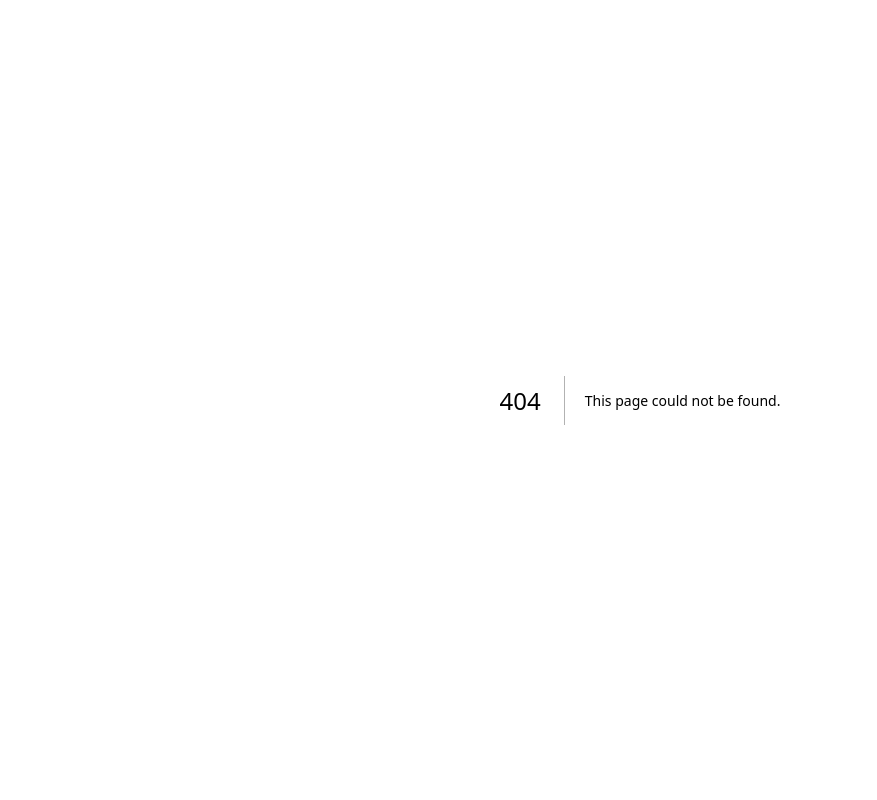
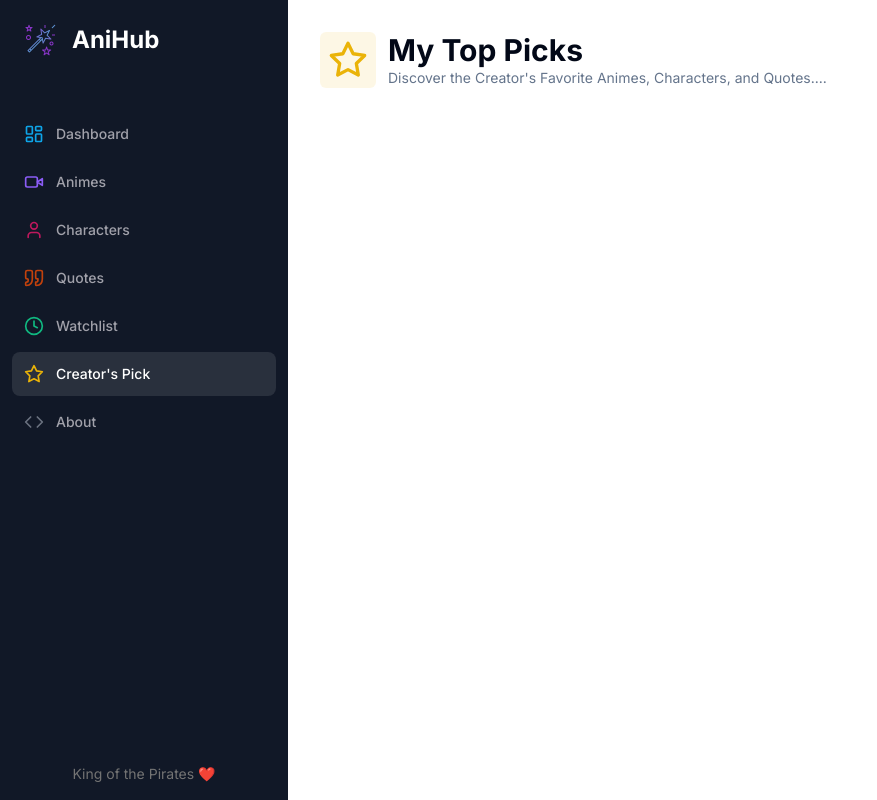
Before and after one commit to NikChhillar/AiShinobi, a Next.js app: page /creator in a window 1280 px wide. Before the commit this address had no page. Shown: the whole page, without its empty margins (0-877 px from the left). Built offline with nearby package versions, Linux system fonts and the light colour scheme.

Commit message:
added new section 🤍

```diff
--- a/app/(dashboard)/(routes)/about/page.tsx
+++ b/app/(dashboard)/(routes)/about/page.tsx
@@ -7,7 +7,7 @@ const page = () => {
     <div>
       <Heading
         title="About this Project"
-        description="Created by Nikhil..."
+        description="created by Nikhil..."
         icon={Code}
         iconColor="text-violet-500"
         bgColor="bg-violet-500/10"
--- /dev/null
+++ b/app/(dashboard)/(routes)/creator/page.tsx
@@ -0,0 +1,20 @@
+import { Heading } from '@/components/Heading'
+import { StarIcon } from 'lucide-react'
+import React from 'react'
+
+const CreatorPage = () => {
+    return (
+        <div>
+            <Heading
+                title="My Top Picks"
+                description="Discover the Creator's Favorite Animes, Characters, and Quotes...."
+                icon={StarIcon}
+                iconColor="text-yellow-500"
+                bgColor="bg-yellow-500/10"
+            />
+
+        </div>
+    )
+}
+
+export default CreatorPage
--- a/app/(dashboard)/(routes)/dashboard/page.tsx
+++ b/app/(dashboard)/(routes)/dashboard/page.tsx
@@ -6,6 +6,7 @@ import {
   ArrowRight,
   ClockIcon,
   QuoteIcon,
+  StarIcon,
   UserIcon,
   VideoIcon,
 } from "lucide-react";
@@ -39,6 +40,13 @@ const tools = [
     color: "text-orange-700",
     bgColor: "bg-orange-700/10",
     href: "/watchlist",
+  },
+  {
+    label: "Creator's Picks",
+    icon: StarIcon,
+    color: "text-yellow-500",
+    bgColor: "bg-yellow-500/10",
+    href: "/creator",
   },
 ];
 
--- a/components/Sidebar.tsx
+++ b/components/Sidebar.tsx
@@ -6,6 +6,7 @@ import {
   Code,
   LayoutDashboard,
   QuoteIcon,
+  StarIcon,
   UserIcon,
   VideoIcon,
 } from "lucide-react";
@@ -43,6 +44,12 @@ const routes = [
     icon: ClockIcon,
     color: "text-emerald-500",
     href: "/watchlist",
+  },
+  {
+    label: "Creator's Pick",
+    icon: StarIcon,
+    color: "text-yellow-500",
+    href: "/creator",
   },
   {
     label: "About",
```
